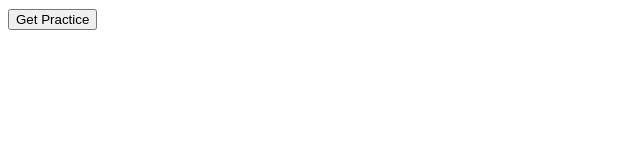
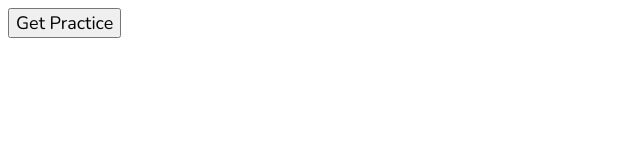
Before and after one commit to chrissouk/PracticeFlow, a website: page index.html in a window 1280 px wide. Shown: the whole page, without its empty margins (0-640 px from the left). Drawn offline with nearby package versions, Linux system fonts and the light colour scheme.

Commit message:
Fixed button font

```diff
--- a/index.html
+++ b/index.html
@@ -15,6 +15,10 @@
             body {
                 background-color: white;
                 font-family: 'Nunito', 'Tahoma', sans-serif;
+            }
+            button, #practice{
+                font-family: 'Nunito', 'Tahoma', sans-serif;
+                font-size: 18px;
             }
 
         </style>
```
